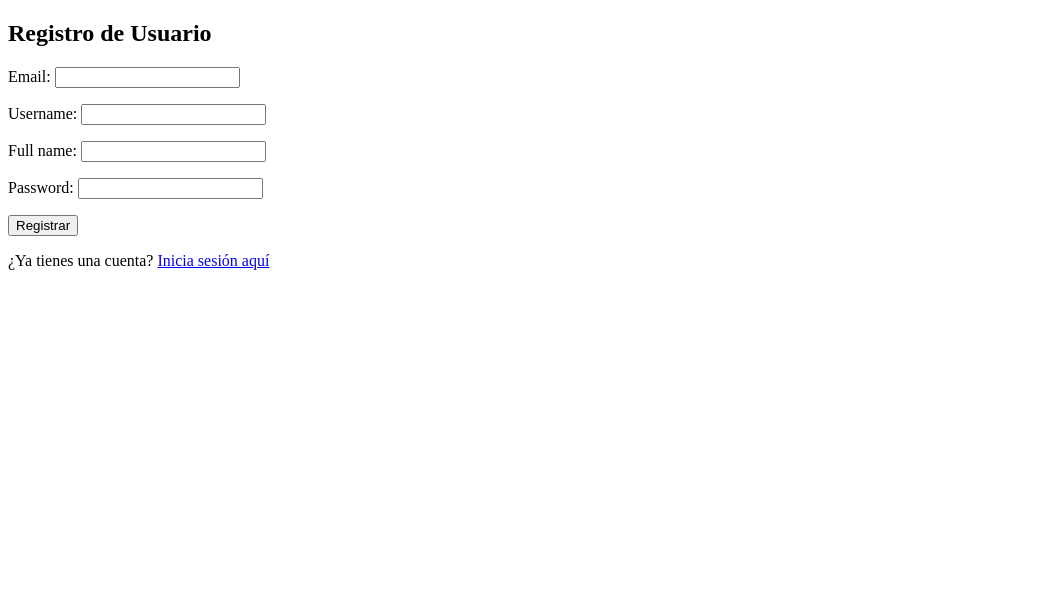
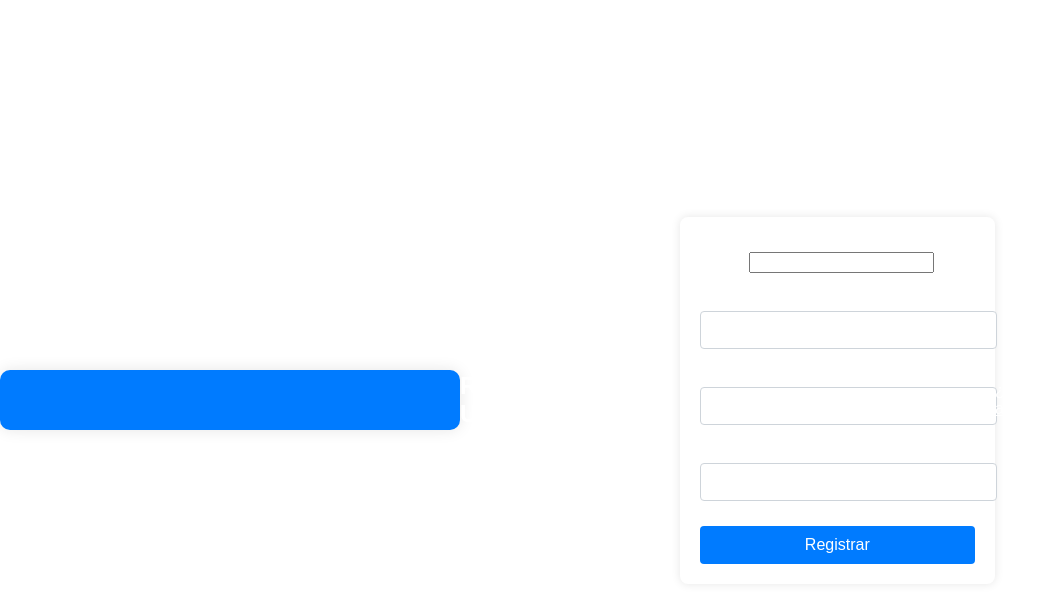
Before and after one commit to Dalolito/EafitSpaces, a Django app: template EafitSpaces_Project/core/templates/register.html in a window 1280 px wide. Shown: the top 603 px of the page, without its empty margins (0-1060 px from the left). Run offline with Django 5.2, Linux system fonts and the light colour scheme; the template is opened without the code that fills it: values that come from a table or form of the project are taken from there, others are empty; parts of the project's set-up code (start-up, migrations or seed data) failed here and were passed over.

Commit message:
register

```diff
--- a/EafitSpaces_Project/core/templates/register.html
+++ b/EafitSpaces_Project/core/templates/register.html
@@ -2,8 +2,11 @@
 <html>
 <head>
     <title>Registro de Usuario</title>
+    {% load static %}
+    <link rel="stylesheet" href="{% static 'css/login2.css' %}">
 </head>
 <body>
+    <div class="container"></div>
     <h2>Registro de Usuario</h2>
     <form method="post">
         {% csrf_token %}
@@ -11,5 +14,6 @@
         <button type="submit">Registrar</button>
     </form>
     <p>¿Ya tienes una cuenta? <a href="{% url 'login' %}">Inicia sesión aquí</a></p>
+    </div>
 </body>
 </html>
```
